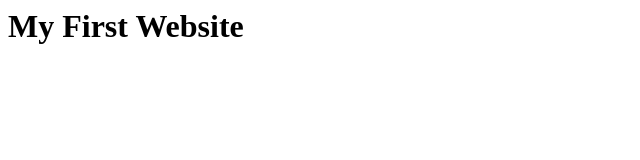
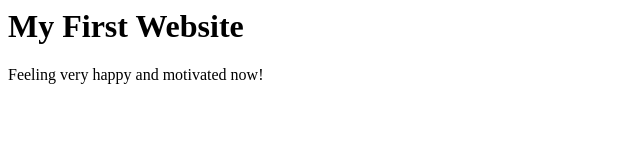
Before and after one commit to eshansaif/my-first-website, a plain HTML site: page index.html in a window 1280 px wide. Shown: the whole page, without its empty margins (0-640 px from the left). Drawn offline with Linux system fonts and the light colour scheme.

Commit message:
I have modified the html file

```diff
--- a/index.html
+++ b/index.html
@@ -1 +1,2 @@
 <h1>My First Website</h1>
+<p>Feeling very happy and motivated now!</p>
```
